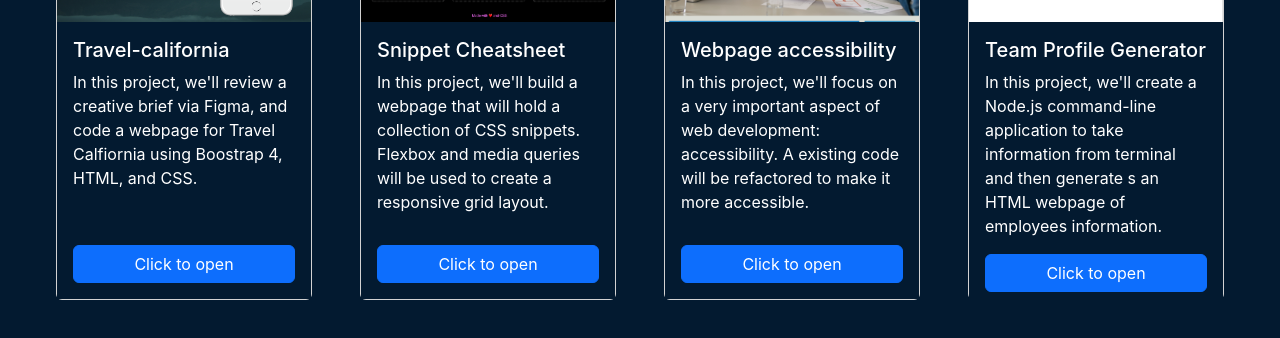
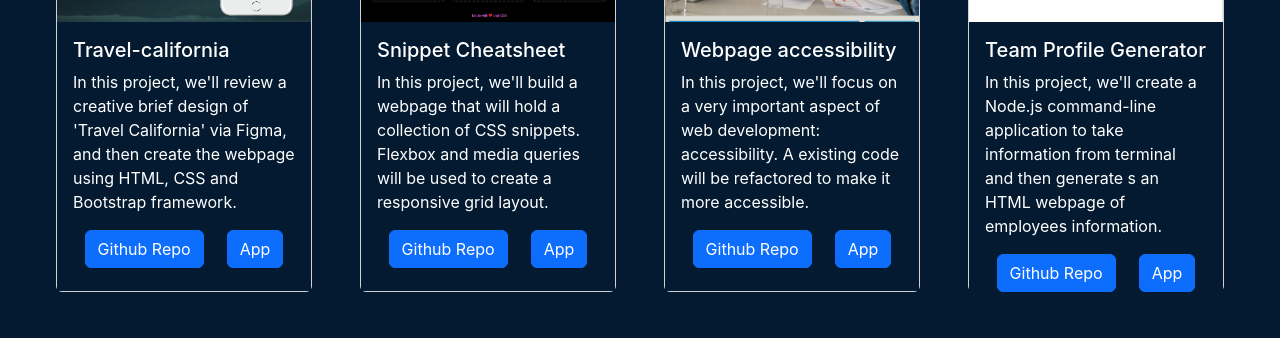
Before and after one commit to xiaozhao1111/react-portfolio, a React (Create React App) app: page /projects in a window 1280 px wide. Shown: the part 411-749 px from the top of the page. Built offline with nearby package versions, Linux system fonts and the light colour scheme.

Commit message:
add github repo to project page and build app

```diff
--- a/src/components/ProjectCard.js
+++ b/src/components/ProjectCard.js
@@ -2,12 +2,16 @@
 
 function ProjectCard(props) {
     return(
-        <div className="card m-4 p-0 text-white" style={{width: '16rem', height: '28rem'} }>
+        <div className="card m-4 p-0 text-white" style={{width: '16rem', height: '27.5rem'} }>
             <img src={(props.image)} className="card-img-top" alt={props.title}></img>
             <div className="card-body d-flex flex-column">
                 <h5 className="card-title">{props.title}</h5>
                 <p className="card-text">{props.description}</p>
-                <a href={props.link} className="mt-auto btn btn-primary">Click to open</a>
+                <div className="d-flex justify-content-around">
+                    <a href={props.github} className="mt-auto btn btn-primary">Github Repo</a>
+                    <a href={props.link} className="mt-auto btn btn-primary">App</a>
+                </div>
+
             </div>
         </div>
     )
--- a/src/components/ProjectGallery.js
+++ b/src/components/ProjectGallery.js
@@ -11,7 +11,7 @@
             <div className="row align-items-center justify-content-center mt-4">
                 {Projects.map((project) => {
                     return (
-                        <ProjectCard key={project.key} title={project.title} image={project.image} description={project.description} link={project.link} />
+                        <ProjectCard key={project.key} title={project.title} image={project.image} description={project.description} github={project.github} link={project.link} />
                     )
                 })
                 }
--- a/src/projects.json
+++ b/src/projects.json
@@ -1,8 +1,9 @@
 [{
     "key": "project1",
     "title": "Travel-california",
-    "description": " In this project, we'll review a creative brief via Figma, and code a webpage for Travel Calfiornia using Boostrap 4, HTML, and CSS.",
+    "description": " In this project, we'll review a creative brief design of 'Travel California' via Figma, and then create the webpage using HTML, CSS and Bootstrap framework.",
     "image": "/images/01-travel-california.png",
+    "github": "https://github.com/xiaozhao1111/travel-california",
     "link": "https://xiaozhao1111.github.io/travel-california/"
   },
   {
@@ -10,6 +11,7 @@
     "title": "Snippet Cheatsheet",
     "description": "In this project, we'll build a webpage that will hold a collection of CSS snippets. Flexbox and media queries will be used to create a responsive grid layout.",
     "image": "/images/02-css-snippet-cheatsheet.png",
+    "github": "https://github.com/xiaozhao1111/CSS--Snippet-Cheat-Sheet",
     "link": "https://xiaozhao1111.github.io/CSS--Snippet-Cheat-Sheet/"
   },
   {
@@ -17,6 +19,7 @@
     "title": "Webpage accessibility",
     "description": "In this project, we'll focus on a very important aspect of web development: accessibility. A existing code will be refactored to make it more accessible.",
     "image": "/images/03-Webpage-accessibility-codeRefactor.png",
+    "github": "https://github.com/xiaozhao1111/Webpage-accessibility-codeRefactor",
     "link": "https://xiaozhao1111.github.io/Webpage-accessibility-codeRefactor/"
   },
   {
@@ -24,6 +27,7 @@
     "title": "Team Profile Generator",
     "description": "In this project, we'll create a Node.js command-line application to take information from terminal and then generate s an HTML webpage of employees information.",
     "image": "/images/04-Team-Profile-Generator.png",
+    "github": "https://github.com/xiaozhao1111/Team-Profile-Generator",
     "link": "https://github.com/xiaozhao1111/Team-Profile-Generator"
   },
   {
@@ -31,6 +35,7 @@
     "title": "Weather Dashboard",
     "description": "In this project, we'll build a weather dashboard with using 'OpenWeather API', Javascript, CSS and HTML. The search history will be stored to local storage.",
     "image": "/images/05-Weather-Dashboard.png",
+    "github": "https://github.com/xiaozhao1111/Weather-Dashboard",
     "link": "https://xiaozhao1111.github.io/Weather-Dashboard/"
   },
   {
@@ -38,6 +43,7 @@
     "title": "Plan-Go",
     "description": "In this application, 6 APIs was used to created responsive webpage. A traveller can quickly get the basic info, weather and map of the destination ",
     "image": "/images/06-Plan-Go.png",
+    "github": "https://github.com/zamanpour/Plan-Go",
     "link": "https://zamanpour.github.io/Plan-Go/"
   }
 ]
```
Also changed, not shown: 1 other file (tests, documents, lock files or other folders).
